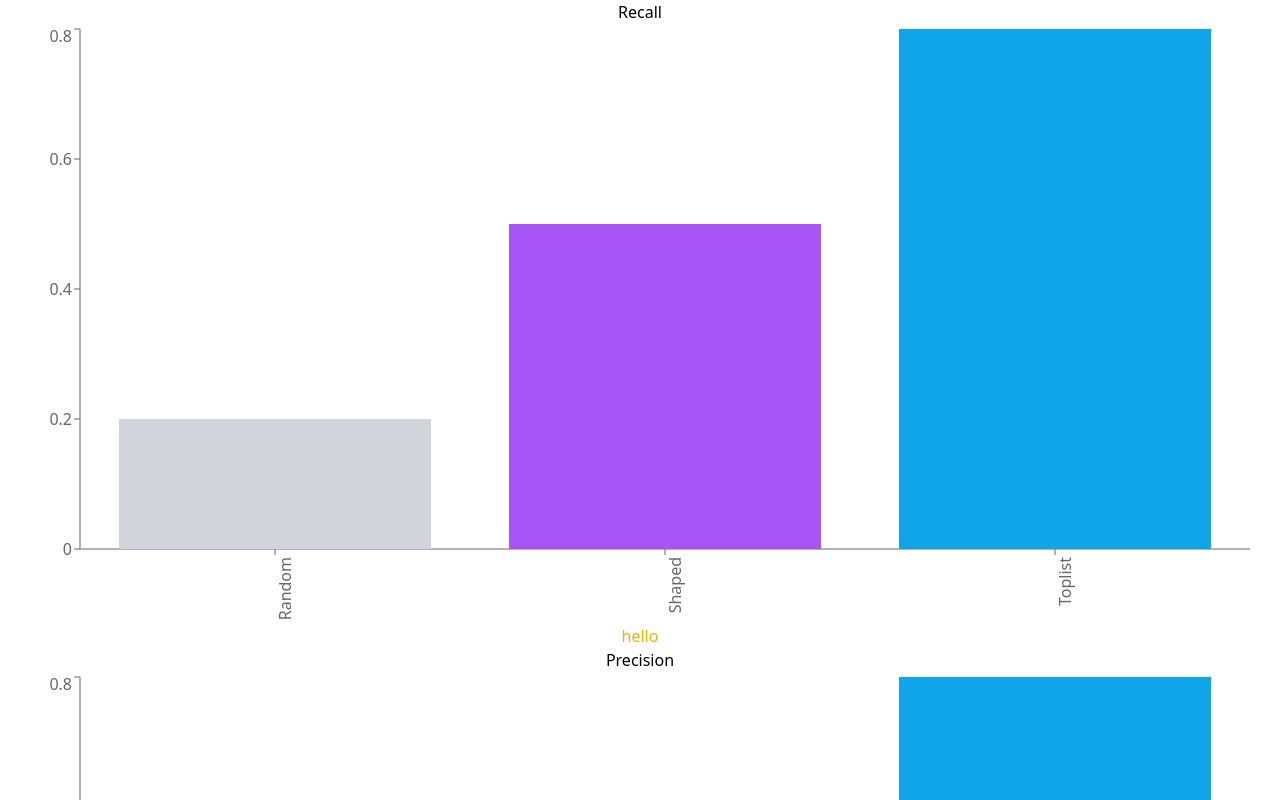
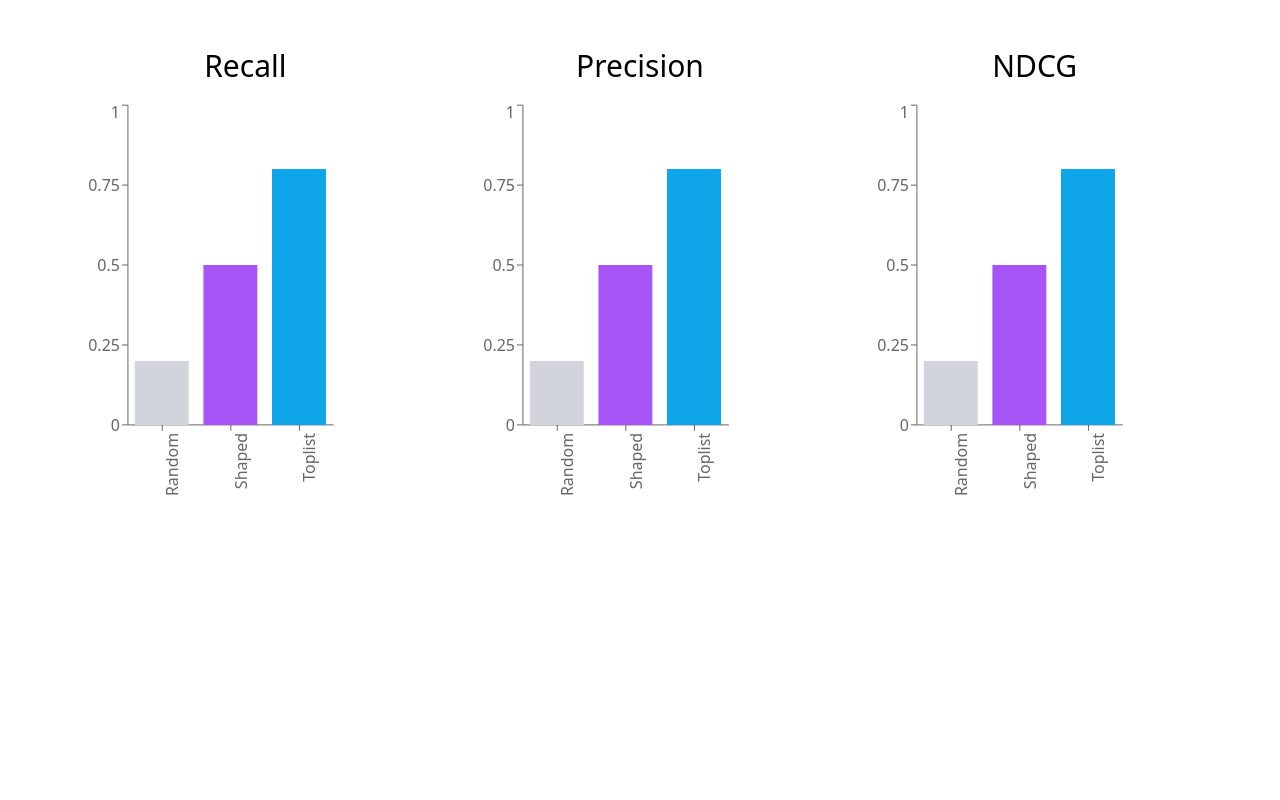
Before and after one commit to coder-saim/Recharts-Graph, a React (Create React App) app in the folder barchart/: page / in a window 1280 px wide. Shown: the top 800 px of the page. Built offline with nearby package versions, Linux system fonts and the light colour scheme.

Commit message:
modified

```diff
--- a/barchart/src/App.tsx
+++ b/barchart/src/App.tsx
@@ -67,7 +67,7 @@ function App() {
   };
 
   return (
-    <div className="App">
+    <div className="grid grid-cols-3 m-12">
       <CustomBarChart data={chartData1.data} chartTitle={chartData1.chartTitle} />
       <CustomBarChart data={chartData2.data} chartTitle={chartData2.chartTitle} />
       <CustomBarChart data={chartData3.data} chartTitle={chartData3.chartTitle} />
--- a/barchart/src/CustomBarChart.tsx
+++ b/barchart/src/CustomBarChart.tsx
@@ -44,8 +44,8 @@ const CustomBarChart = ({ chartTitle, data }: CustomBarChartProps) => {
   return (
     <>
       <div>
-        <h1 className="App">{chartTitle}</h1>
-        <ResponsiveContainer width="100%" height={600}>
+        <h1 className="text-center text-3xl mb-4">{chartTitle}</h1>
+        <ResponsiveContainer width="80%" height={400}>
           <BarChart
             width={500}
             height={300}
@@ -59,7 +59,7 @@ const CustomBarChart = ({ chartTitle, data }: CustomBarChartProps) => {
           >
             <XAxis dataKey="name" height={70} tick={<CustomizedAxisTick />} />
 
-            <YAxis />
+            <YAxis domain={[0, 1]} />
 
             <Tooltip
               cursor={false}
@@ -76,7 +76,6 @@ const CustomBarChart = ({ chartTitle, data }: CustomBarChartProps) => {
             </Bar>
           </BarChart>
         </ResponsiveContainer>
-        <h1 className="text-yellow-500">hello</h1>
       </div>
     </>
   );
```
Also changed, not shown: 2 other files (tests, documents, lock files or other folders).
